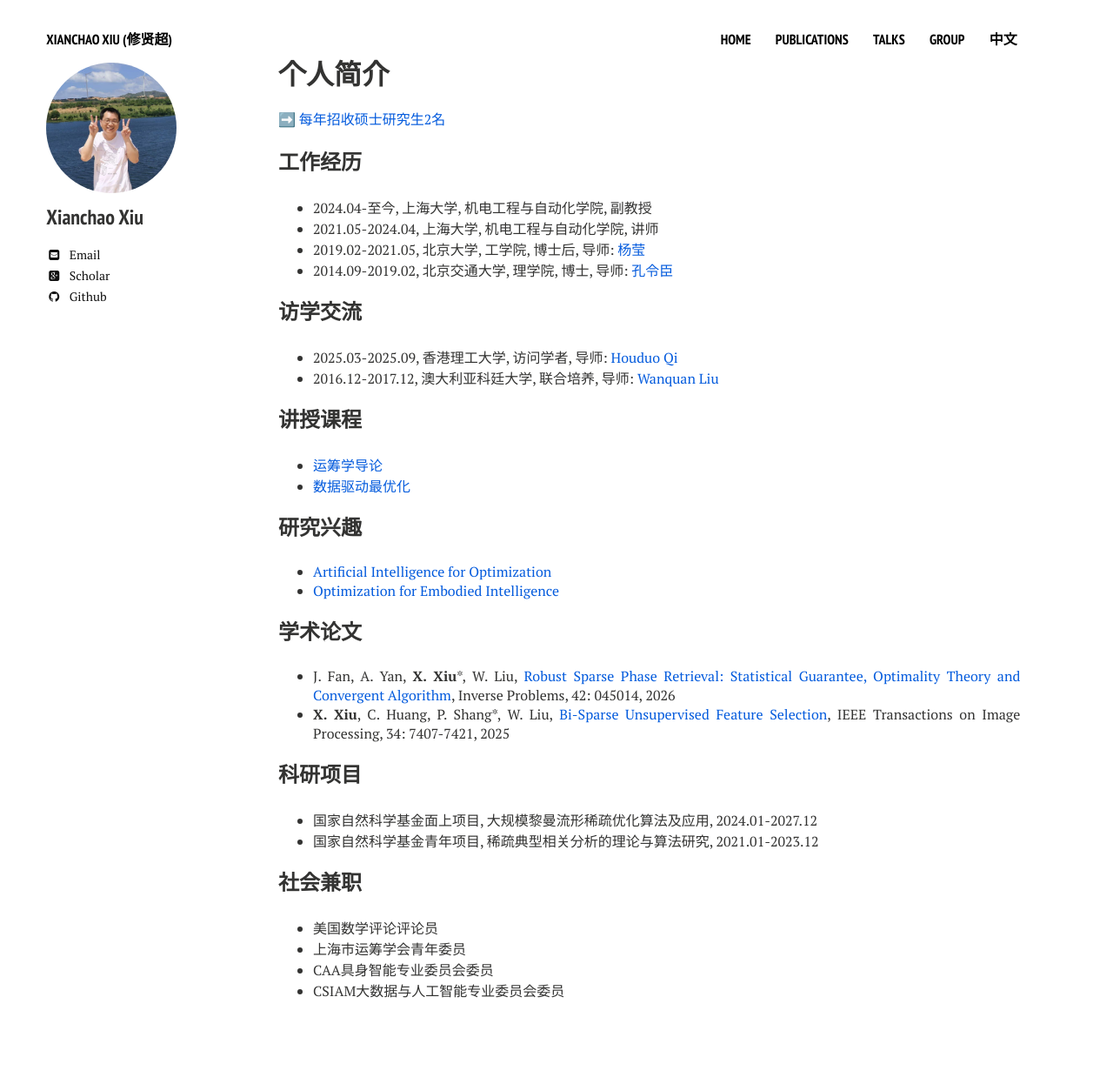
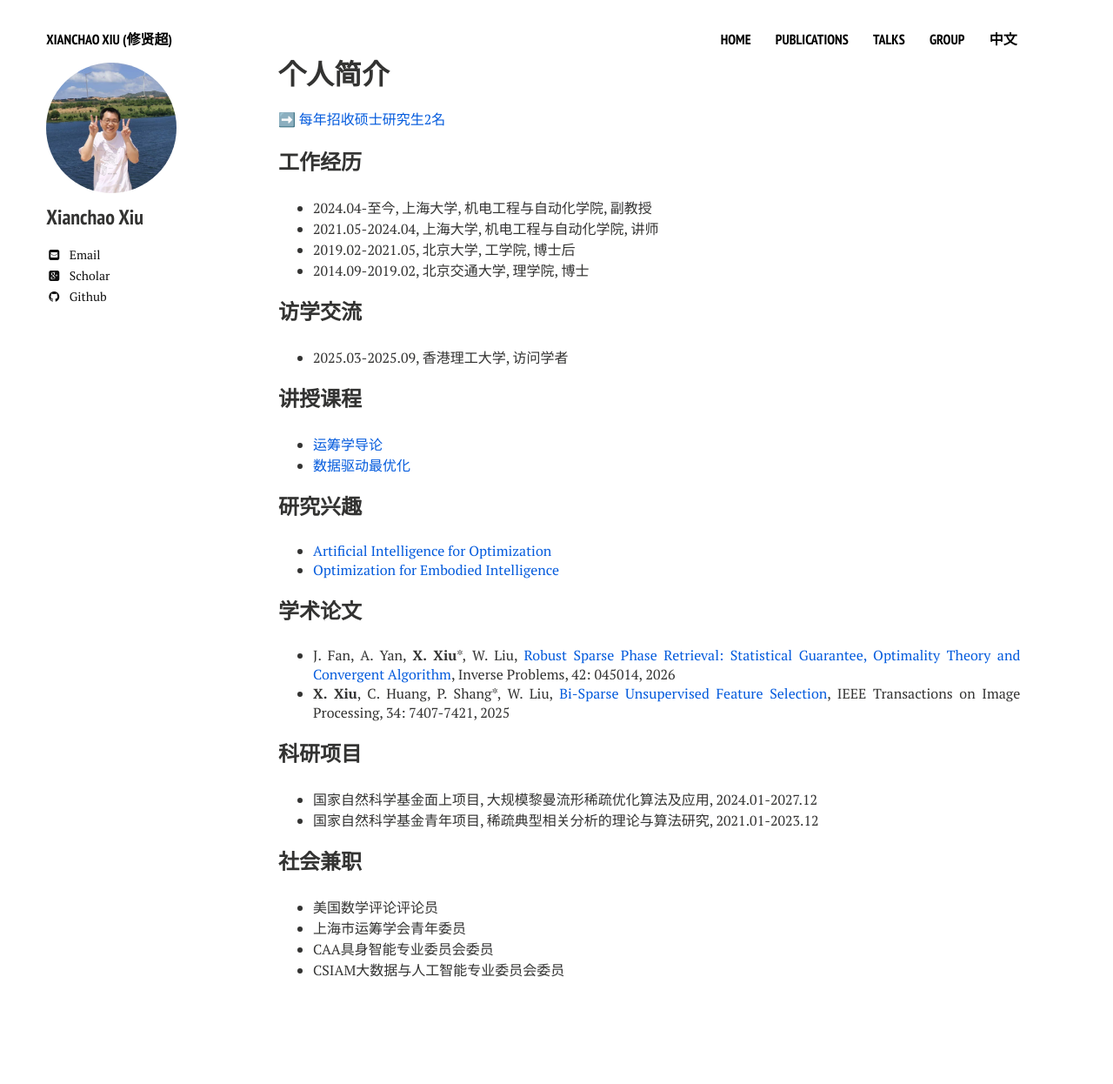
Before and after one commit to xianchaoxiu/xianchaoxiu.github.io, a Jekyll site: the page built from chinese/index.md, in a window 1280 px wide. Shown: the whole page at 87% size. Built offline with Jekyll 4.4.1, drawn with Linux system fonts in a browser that asks for light colours; nearby versions of some CDN libraries; after the commit the page ends 1222 px from its top, so only the background shows below that.

Commit message:
Update index.md

```diff
--- a/chinese/index.md
+++ b/chinese/index.md
@@ -13,13 +13,13 @@ share: false
 ### 工作经历
 * 2024.04-至今, 上海大学, 机电工程与自动化学院, 副教授 <br>
 * 2021.05-2024.04, 上海大学, 机电工程与自动化学院, 讲师 <br>
-* 2019.02-2021.05, 北京大学, 工学院, 博士后, 导师: <a href="https://www.coe.pku.edu.cn/teaching/all_time/7262.html" class="textlink" target="_blank">杨莹</a> <br>
-* 2014.09-2019.02, 北京交通大学, 理学院, 博士, 导师: <a href="https://faculty.bjtu.edu.cn/8316/" class="textlink" target="_blank">孔令臣</a> <br>
+* 2019.02-2021.05, 北京大学, 工学院, 博士后 <br>
+* 2014.09-2019.02, 北京交通大学, 理学院, 博士 <br>
 
 
 ### 访学交流
-* 2025.03-2025.09, 香港理工大学, 访问学者, 导师: <a href="https://www.polyu.edu.hk/ama/people/academic-staff/prof-qi-houduo/" class="textlink" target="_blank">Houduo Qi</a> <br>
-* 2016.12-2017.12, 澳大利亚科廷大学, 联合培养, 导师: <a href="https://ise.sysu.edu.cn/teacher/LiuWanquan" class="textlink" target="_blank">Wanquan Liu</a> <br>
+* 2025.03-2025.09, 香港理工大学, 访问学者 <br>
+
 
 ### 讲授课程
 * <a href="https://xianchaoxiu.github.io/chinese/course/OR/" class="textlink" target="_blank">   运筹学导论 </a><br>
```
